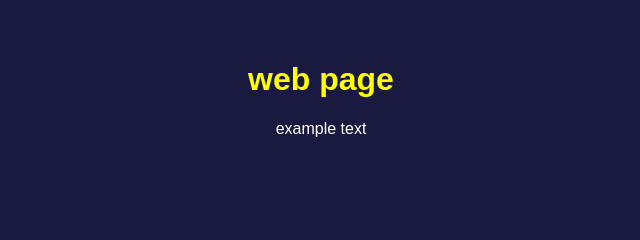
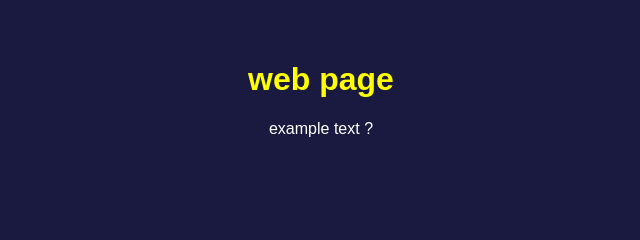
Before and after one commit to emmaculwell/midnightcity, a plain HTML site: page index.html in a window 1280 px wide. Shown: the top 240 px of the page, 319-959 px from the left. Drawn offline with Linux system fonts and the light colour scheme.

Commit message:
Update index.html

```diff
--- a/index.html
+++ b/index.html
@@ -7,7 +7,7 @@
 <body>
   <div class="content">
     <h1>web page</h1>
-    <p>example text</p>
+    <p>example text ?</p>
   </div>
   <div class="window-container left-windows">
     <div class="window"></div>
```
